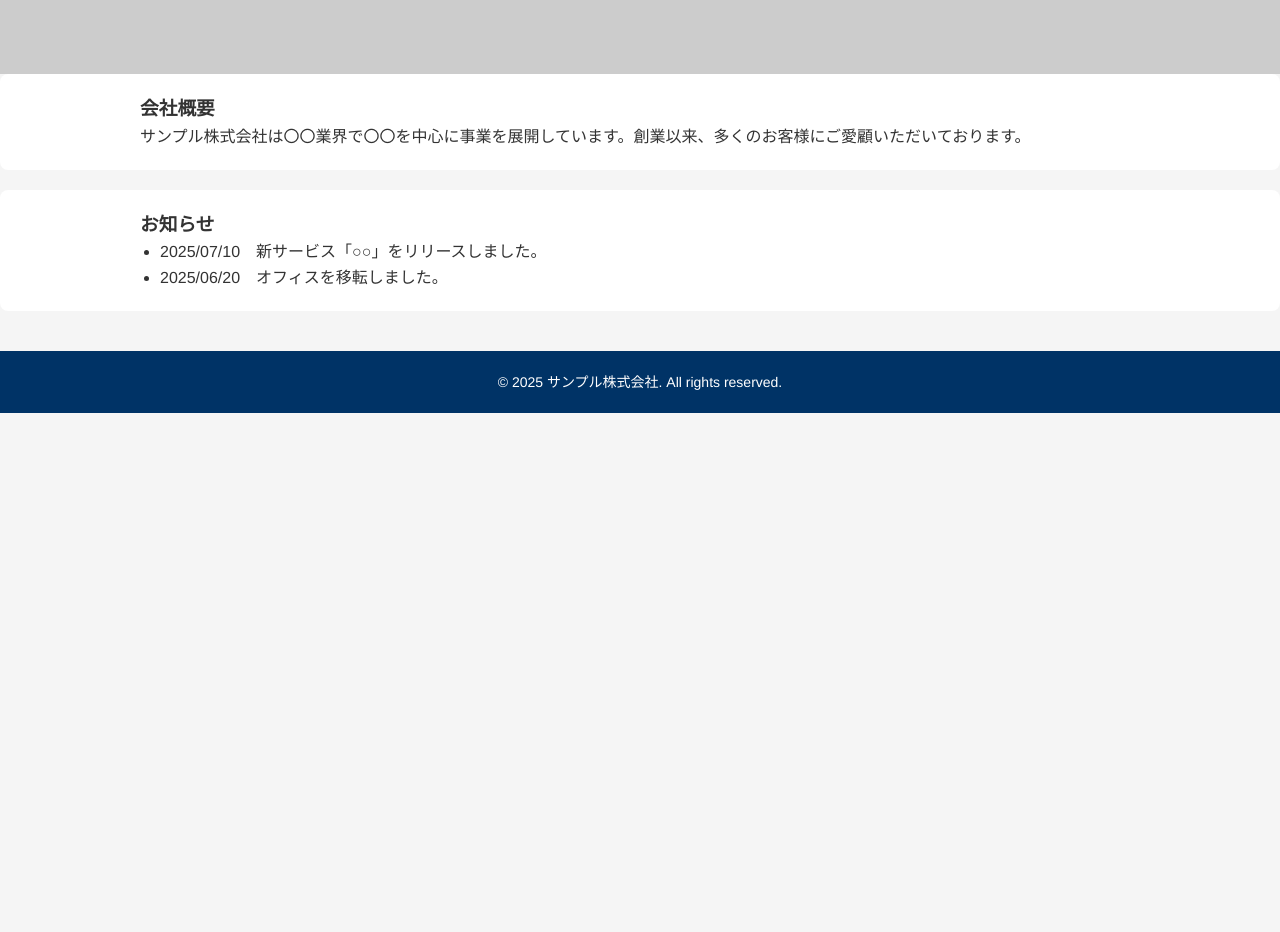
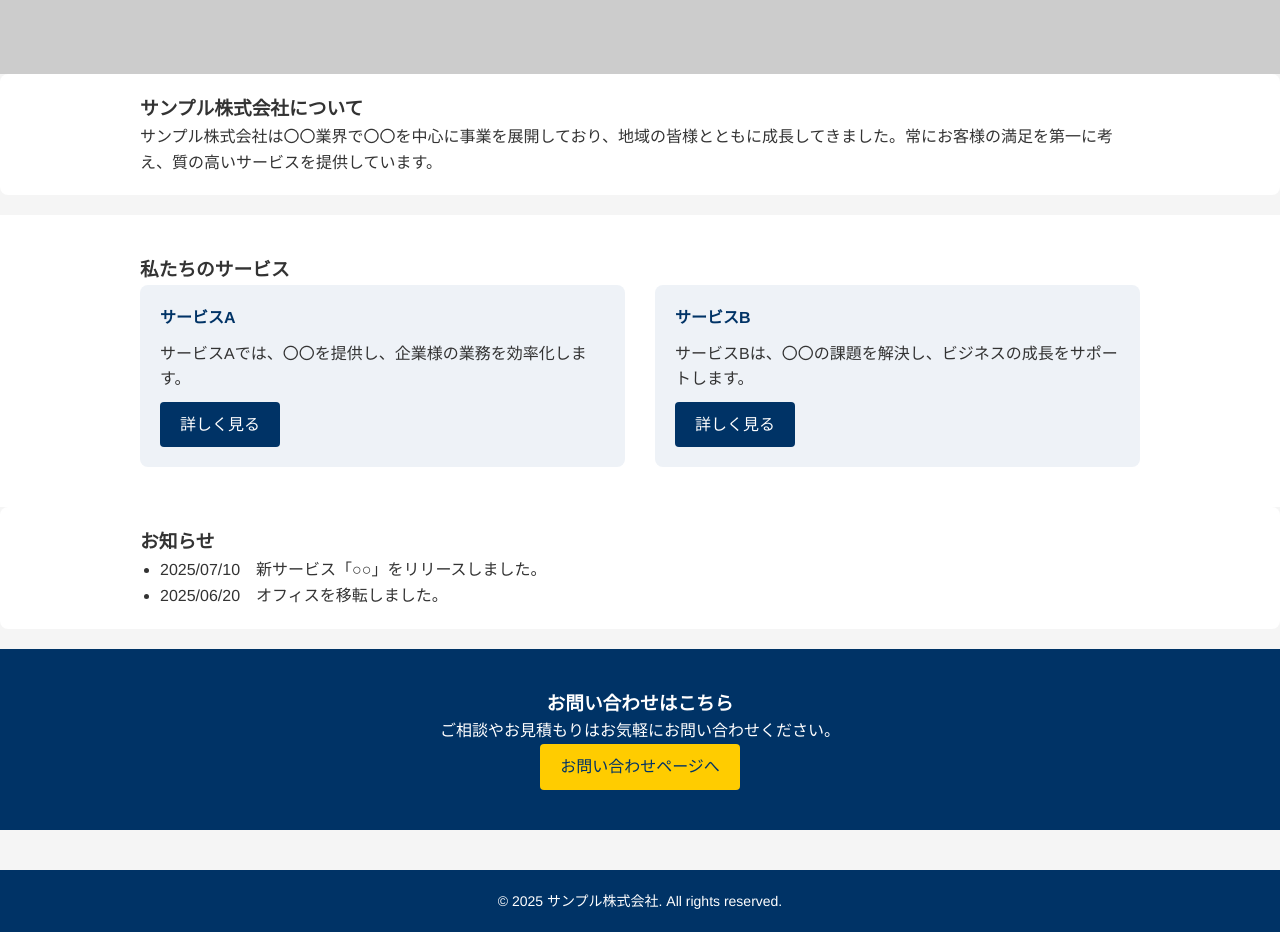
Before and after one commit to design-120/my-website, a plain HTML site: page index.html in a window 1280 px wide. Shown: the part 280-1212 px from the top of the page. Before the commit the page ends 800 px from the top, so only its background shows below. Drawn offline with Linux system fonts and the light colour scheme; placeholder pictures from the web are drawn by us.

Commit message:
Add files via upload

```diff
--- a/css/style.css
+++ b/css/style.css
@@ -172,6 +172,63 @@ footer {
   font-size: 14px;
 }
 
+.services {
+  background: #fff;
+  padding: 40px 0;
+}
+
+.service-list {
+  display: flex;
+  gap: 30px;
+  flex-wrap: wrap;
+}
+
+.service-item {
+  flex: 1;
+  background: #eef2f7;
+  padding: 20px;
+  border-radius: 8px;
+}
+
+.service-item h4 {
+  margin-bottom: 10px;
+  color: #003366;
+}
+
+.service-item p {
+  margin-bottom: 10px;
+}
+
+.btn {
+  display: inline-block;
+  background: #003366;
+  color: #fff;
+  padding: 10px 20px;
+  border-radius: 4px;
+  text-decoration: none;
+  transition: background 0.3s ease;
+}
+
+.btn:hover {
+  background: #0055aa;
+}
+
+.cta {
+  background: #003366;
+  color: #fff;
+  text-align: center;
+  padding: 40px 20px;
+}
+
+.cta .btn {
+  background: #ffcc00;
+  color: #003366;
+}
+
+.cta .btn:hover {
+  background: #e6b800;
+}
+
 /* スマホ用 */
 @media screen and (max-width: 768px) {
   .hamburger {
--- a/index.html
+++ b/index.html
@@ -20,31 +20,30 @@
 
       <nav id="nav-menu">
         <ul class="global-nav">
-          <li>
-            <a href="#">ホーム</a>
-          </li>
+          <li><a href="index.html">ホーム</a></li>
           <li>
             <a href="#">会社案内</a>
             <ul class="dropdown">
-              <li><a href="#">会社概要</a></li>
-              <li><a href="#">沿革</a></li>
-              <li><a href="#">アクセス</a></li>
+              <li><a href="company.html">会社概要</a></li>
+              <li><a href="history.html">沿革</a></li>
+              <li><a href="access.html">アクセス</a></li>
             </ul>
           </li>
           <li>
             <a href="#">サービス</a>
             <ul class="dropdown">
-              <li><a href="#">サービスA</a></li>
-              <li><a href="#">サービスB</a></li>
+              <li><a href="service-a.html">サービスA</a></li>
+              <li><a href="service-b.html">サービスB</a></li>
             </ul>
           </li>
-          <li><a href="#">お問い合わせ</a></li>
+          <li><a href="contact.html">お問い合わせ</a></li>
         </ul>
       </nav>
     </div>
   </header>
 
   <main>
+    <!-- ヒーローセクション -->
     <section class="hero">
       <div class="container">
         <h2>信頼と実績で未来をつくる</h2>
@@ -52,13 +51,34 @@
       </div>
     </section>
 
+    <!-- 会社紹介 -->
     <section class="about">
       <div class="container">
-        <h3>会社概要</h3>
-        <p>サンプル株式会社は〇〇業界で〇〇を中心に事業を展開しています。創業以来、多くのお客様にご愛顧いただいております。</p>
+        <h3>サンプル株式会社について</h3>
+        <p>サンプル株式会社は〇〇業界で〇〇を中心に事業を展開しており、地域の皆様とともに成長してきました。常にお客様の満足を第一に考え、質の高いサービスを提供しています。</p>
       </div>
     </section>
 
+    <!-- サービス紹介 -->
+    <section class="services">
+      <div class="container">
+        <h3>私たちのサービス</h3>
+        <div class="service-list">
+          <div class="service-item">
+            <h4>サービスA</h4>
+            <p>サービスAでは、〇〇を提供し、企業様の業務を効率化します。</p>
+            <a href="service-a.html" class="btn">詳しく見る</a>
+          </div>
+          <div class="service-item">
+            <h4>サービスB</h4>
+            <p>サービスBは、〇〇の課題を解決し、ビジネスの成長をサポートします。</p>
+            <a href="service-b.html" class="btn">詳しく見る</a>
+          </div>
+        </div>
+      </div>
+    </section>
+
+    <!-- お知らせ -->
     <section class="news">
       <div class="container">
         <h3>お知らせ</h3>
@@ -66,6 +86,15 @@
           <li>2025/07/10　新サービス「○○」をリリースしました。</li>
           <li>2025/06/20　オフィスを移転しました。</li>
         </ul>
+      </div>
+    </section>
+
+    <!-- お問い合わせ CTA -->
+    <section class="cta">
+      <div class="container">
+        <h3>お問い合わせはこちら</h3>
+        <p>ご相談やお見積もりはお気軽にお問い合わせください。</p>
+        <a href="contact.html" class="btn">お問い合わせページへ</a>
       </div>
     </section>
   </main>
@@ -76,7 +105,6 @@
     </div>
   </footer>
 
-      <!-- JavaScript を読み込む -->
   <script src="script.js"></script>
 </body>
 </html>
```
